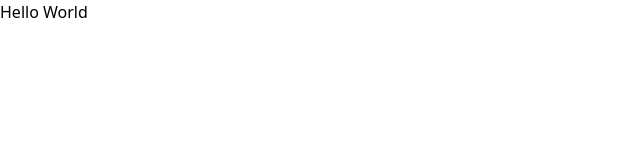
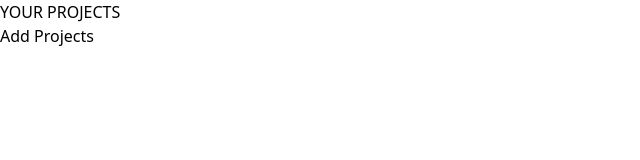
Before and after one commit to CarsonH19/project-management-app, a React (Vite) app: page / in a window 1280 px wide. Shown: the top 160 px of the page, without its empty margins (0-640 px from the left). Built offline with nearby package versions, Linux system fonts and the light colour scheme.

Commit message:
feat: Sidebar and ProjectForm

```diff
--- a/src/App.jsx
+++ b/src/App.jsx
@@ -1,7 +1,42 @@
+import { useState, useRef } from "react";
+import ProjectForm from "./components/ProjectForm";
+import Sidebar from "./components/Sidebar";
+import Tasks from "./components/Tasks";
+
 function App() {
+  const form = useRef();
+
+  const [projectForm, setProjectForm] = useState(false);
+  const [projects, setProjects] = useState([]);
+  const [projectTasks, setProjectTasks] = useState();
+
+  const handleAddProject = () => {
+    setProjectForm(true);
+  };
+
+  const handleSaveProject = (formData) => {
+    setProjects((prevProjects) => {
+      return [
+        ...prevProjects,
+        {
+          title: formData.title,
+          description: formData.description,
+          dueDate: formData.dueDate,
+        },
+      ];
+    });
+
+    console.log(projects);
+    setProjectForm(false);
+  };
+
   return (
     <>
-      <h1 className="my-8 text-center text-5xl font-bold">Hello World</h1>
+      <Sidebar onAddProject={handleAddProject} projects={projects} />
+      {projectForm && (
+        <ProjectForm onSaveProject={handleSaveProject} ref={form} />
+      )}
+      {!projectForm && projectTasks && <Tasks />}
     </>
   );
 }
```
